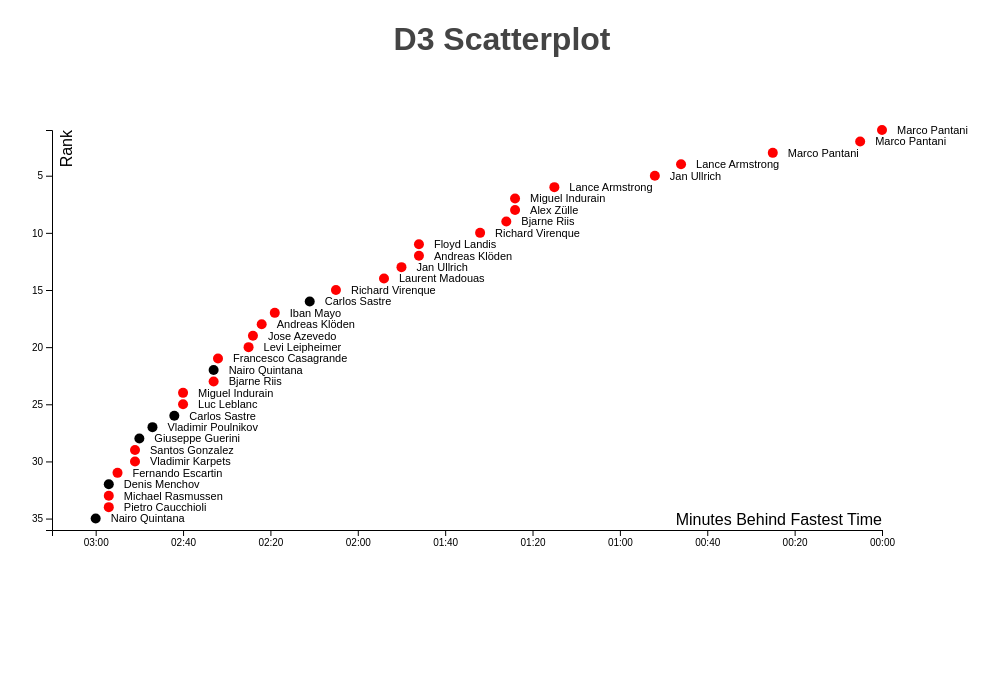
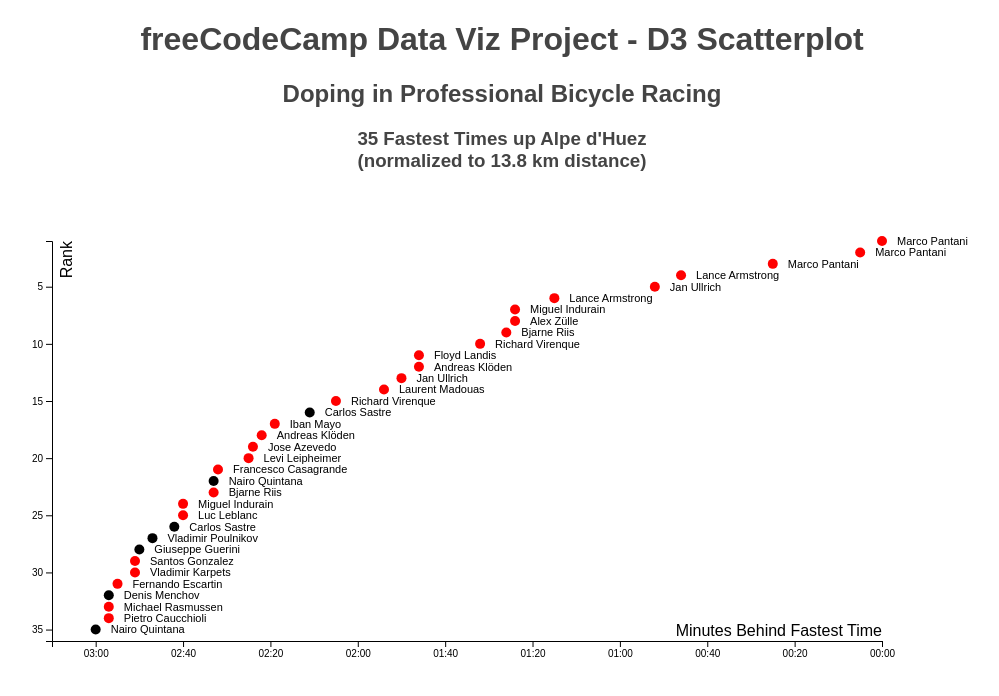
Before and after one commit to kevcomedia/d3-scatterplot, a website built with webpack: page src/index.html in a window 1280 px wide. Shown: the whole page, without its empty margins (138-1137 px from the left). Built offline with nearby package versions, Linux system fonts and the light colour scheme.

Commit message:
Change page title

```diff
--- a/src/index.html
+++ b/src/index.html
@@ -4,11 +4,13 @@
   <meta charset="UTF-8">
   <meta name="viewport" content="width=device-width, initial-scale=1.0">
   <meta http-equiv="X-UA-Compatible" content="ie=edge">
-  <title>D3 Scatterplot</title>
+  <title>freeCodeCamp Data Viz Project - D3 Scatterplot</title>
 </head>
 <body>
+  <h1>freeCodeCamp Data Viz Project - D3 Scatterplot</h1>
   <div class="container">
-    <h1>D3 Scatterplot</h1>
+    <h2>Doping in Professional Bicycle Racing</h2>
+    <h3>35 Fastest Times up Alpe d'Huez<br>(normalized to 13.8 km distance)</h3>
     <svg id="chart"></svg>
 
     <div class="tooltip"></div>
--- a/src/styles/styles.scss
+++ b/src/styles/styles.scss
@@ -3,7 +3,9 @@ body {
   font-family: sans-serif;
 }
 
-h1 {
+h1,
+h2,
+h3 {
   text-align: center;
 }
 
```
